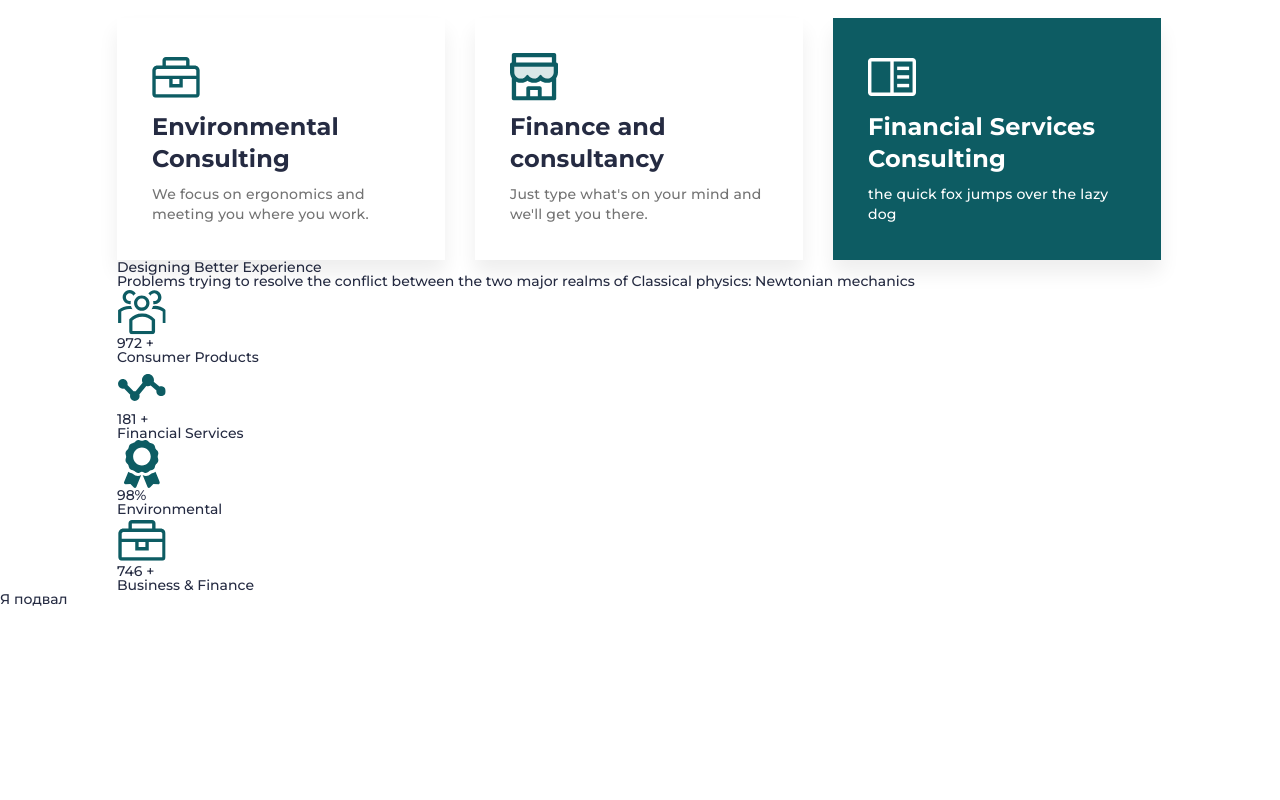
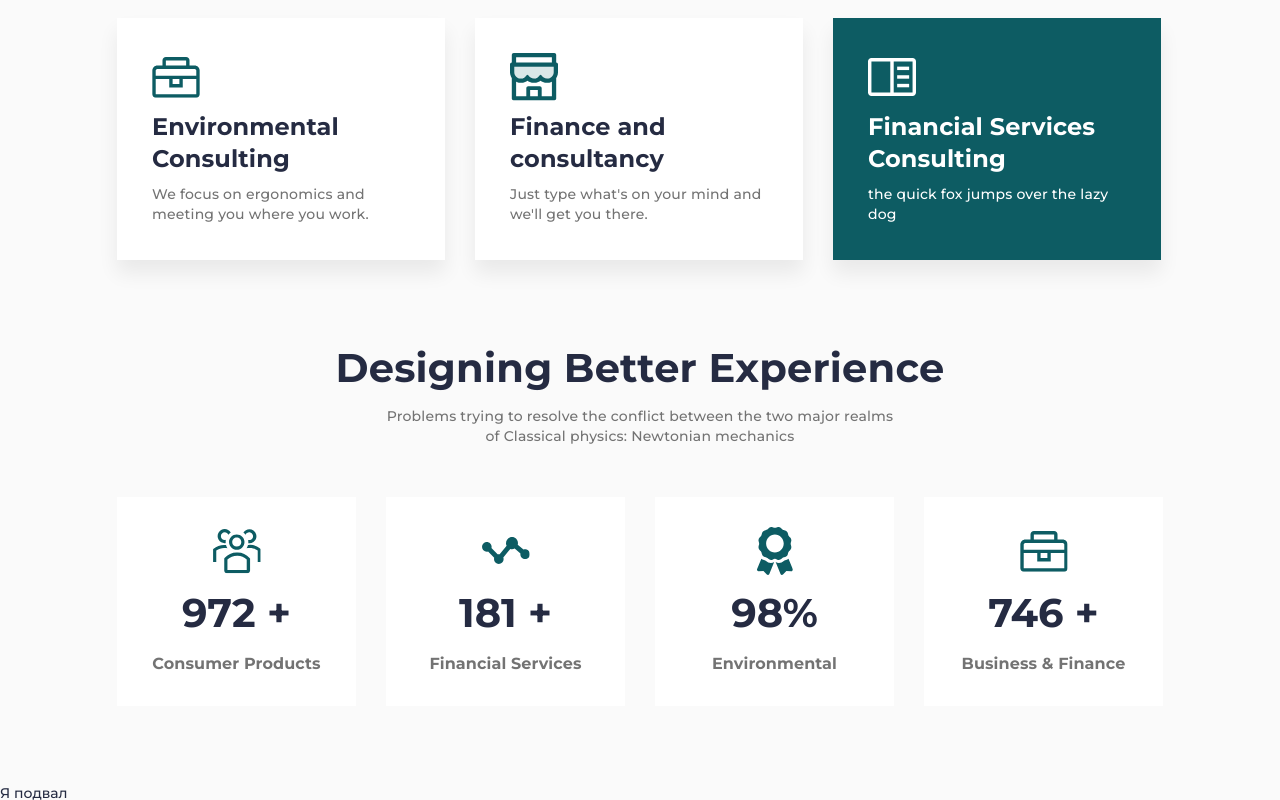
Before and after one commit to thevladusachev/Relvise, a plain HTML site: page index.html in a window 1280 px wide. Shown: the part 662-1462 px from the top of the page. Before the commit the page ends 1268 px from the top, so only its background shows below. Drawn offline with Linux system fonts and the light colour scheme.

Commit message:
advantages 1 block without adaptive

```diff
--- a/css/style.css
+++ b/css/style.css
@@ -46,6 +46,7 @@ body {
     line-height: 1;
     font-size: 14px;
     color: #252b42;
+    background-color: #fafafa;
     font-weight: 500;
     font-family: Montserrat;
 }
@@ -175,11 +176,30 @@ body {
 
 /*-------------------header-block---------------*/
 
-.header-block {}
+.header-block {
+    text-align: center;
+    letter-spacing: 0.2px;
 
-.header-block__title {}
 
-.header-block__subtitle {}
+}
+
+.header-block__title {
+    font-size: 40px;
+    line-height: 142%;
+    font-weight: 700;
+
+}
+
+.header-block__title:not(:last-child) {
+    margin: 0px 0px 10px 0px;
+}
+
+
+.header-block__subtitle {
+    line-height: 142%;
+    color: #737373;
+    font-weight: 500;
+}
 
 /*-------------------подвал-----------------------*/
 
@@ -368,20 +388,53 @@ body {
 
 
 
-.advantages {}
+.advantages {
+    padding: 80px 0;
+}
 
 .advantages__container {}
 
-.advatages__header {}
+.advatages__header {
+    margin: 0px 0px 50px 0px;
+}
 
-.advantages__body {}
+.advantages__body {
+    display: flex;
+    margin: 0 -15px;
+}
 
-.advantages__column {}
+.advantages__column {
+    padding: 0 15px;
+    flex: 0 1 25%
+}
 
-.advantages__item {}
+.advantages__item {
+    background-color: #fff;
+    padding: 30px;
+    text-align: center;
+    font-weight: 700;
+}
 
-.advantages__icon {}
+.advantages__item *:not(:last-child) {
+    margin: 0px 0px 10px 0px;
+}
 
-.advantages__value {}
+.advantages__icon {
+    height: 48px;
+    display: flex;
+    align-items: flex-end;
+    justify-content: center;
+}
 
-.advantages__text {}
+.advantages__value {
+    font-size: 40px;
+
+    line-height: 142%;
+}
+
+.advantages__text {
+    letter-spacing: 0.1px;
+    color: #737373;
+    font-size: 16px;
+    line-height: 150%;
+}
--- a/index.html
+++ b/index.html
@@ -102,7 +102,7 @@
                     <div class="advatages__header header-block">
                         <h2 class="header-block__title">Designing Better Experience</h2>
                         <div class="header-block__subtitle">Problems trying to resolve the conflict between the two
-                            major realms
+                            major realms <br>
                             of Classical physics: Newtonian mechanics </div>
                     </div>
                     <div class="advantages__body">
@@ -114,6 +114,8 @@
                                 <div class="advantages__value">972 +</div>
                                 <div class="advantages__text">Consumer Products</div>
                             </div>
+                        </div>
+                        <div class="advantages__column">
                             <div class="advantages__item">
                                 <div class="advantages__icon">
                                     <img src="img/advantages/advantages2.svg" alt="Financial Services ">
@@ -121,6 +123,8 @@
                                 <div class="advantages__value">181 +</div>
                                 <div class="advantages__text">Financial Services </div>
                             </div>
+                        </div>
+                        <div class="advantages__column">
                             <div class="advantages__item">
                                 <div class="advantages__icon">
                                     <img src="img/advantages/advantages3.svg" alt="Environmental ">
@@ -128,6 +132,8 @@
                                 <div class="advantages__value">98%</div>
                                 <div class="advantages__text">Environmental </div>
                             </div>
+                        </div>
+                        <div class="advantages__column">
                             <div class="advantages__item">
                                 <div class="advantages__icon">
                                     <img src="img/advantages/advantages4.svg" alt="Business & Finance ">
@@ -135,8 +141,8 @@
                                 <div class="advantages__value">746 +</div>
                                 <div class="advantages__text">Business & Finance </div>
                             </div>
+                        </div>
 
-                        </div>
                     </div>
                 </div>
             </section>
```
